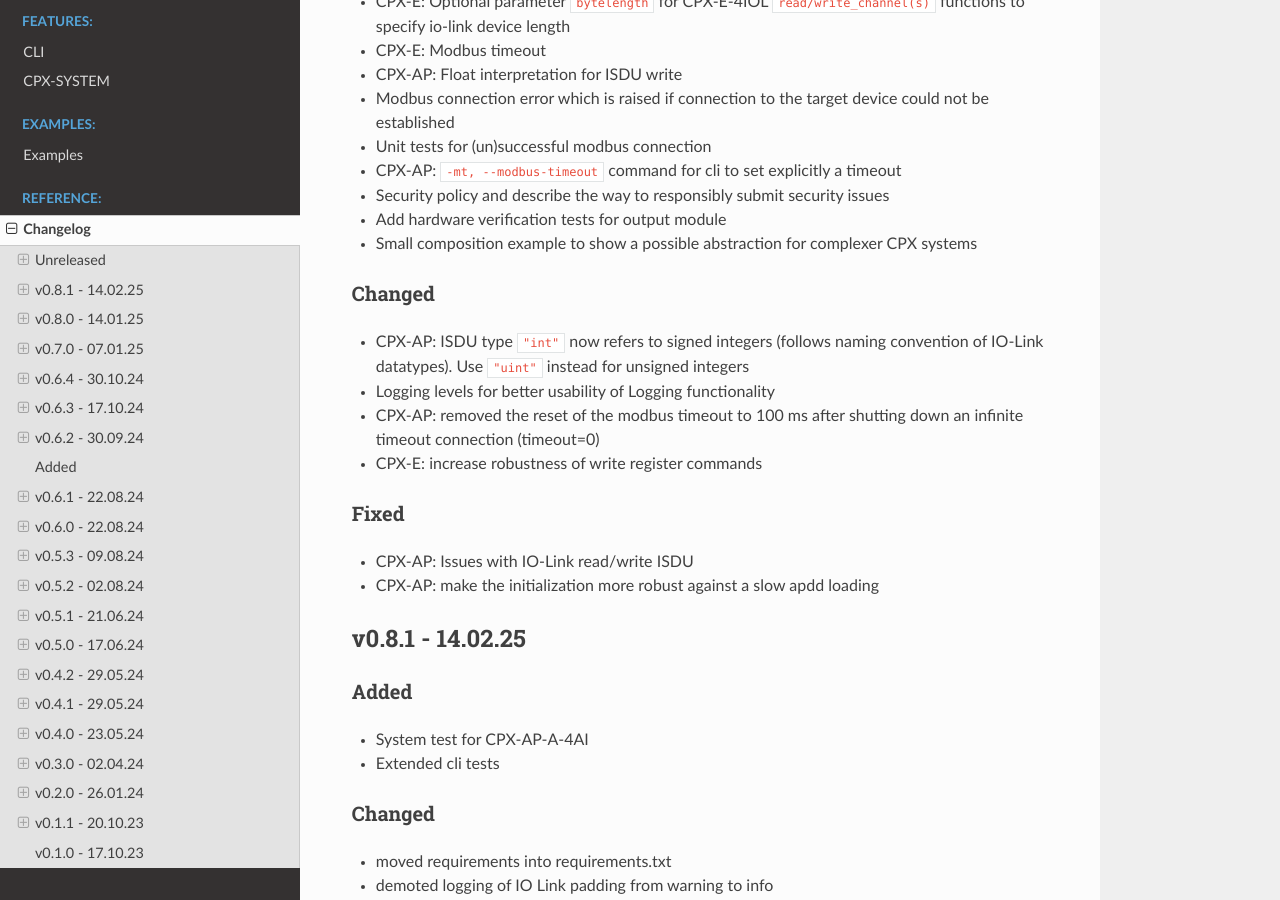
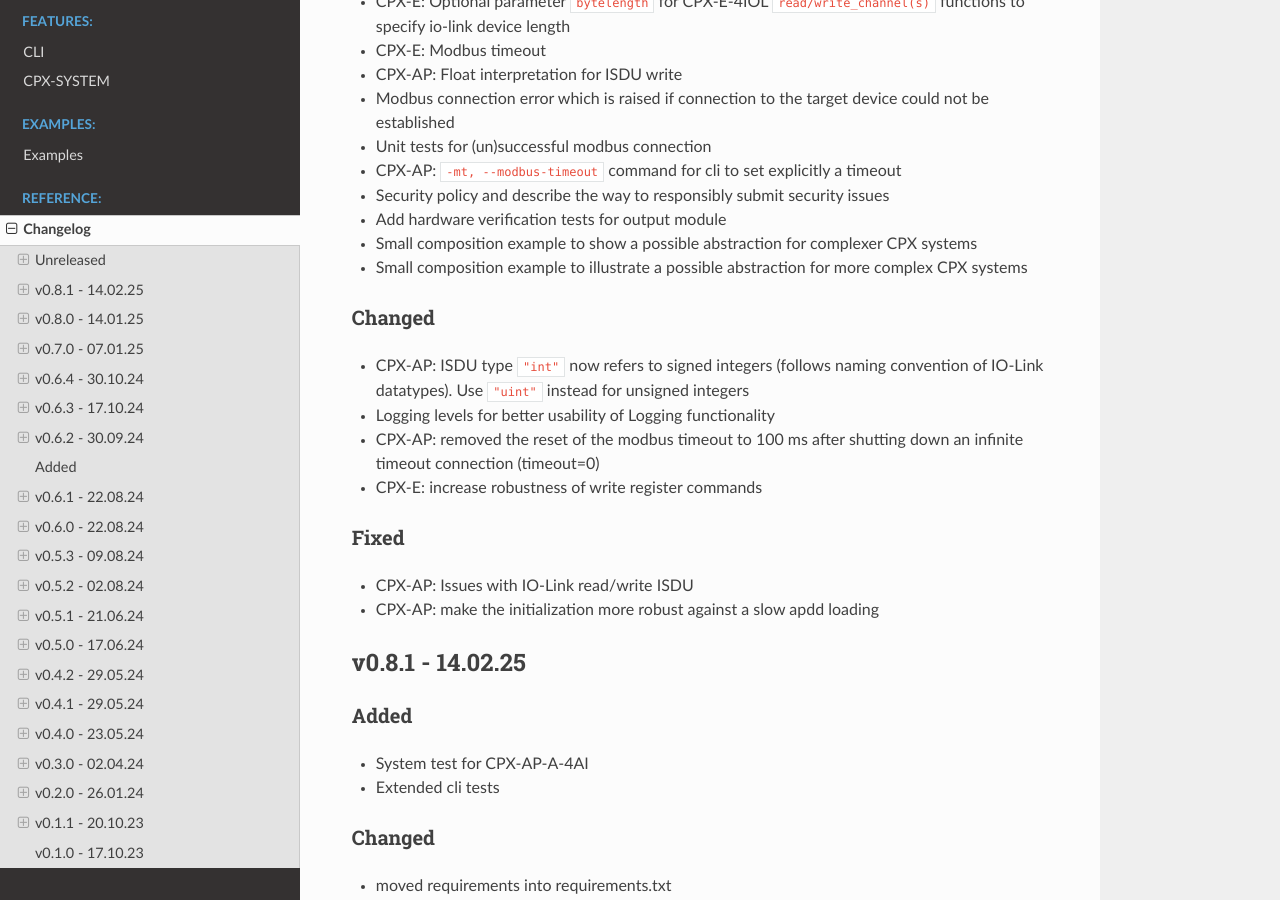
Before and after one commit to Festo-se/festo-cpx-io, a Sphinx documentation site: the page built from doc/source/changelog.rst, in a window 1280 px wide and 900 px high, scrolled down 396 px. Built offline with Sphinx 7.4.7 and the Read the Docs theme 3.1.0, drawn with Linux system fonts in a browser that asks for light colours; pages that are not in the unit, such as notebooks, are missing from menus.

Commit message:
Fix grammar

```diff
--- a/CHANGELOG.md
+++ b/CHANGELOG.md
@@ -16,6 +16,7 @@ and this project adheres to [Semantic Versioning](https://semver.org/spec/v2.0.0
 - Security policy and describe the way to responsibly submit security issues
 - Add hardware verification tests for output module
 - Small composition example to show a possible abstraction for complexer CPX systems
+- Small composition example to illustrate a possible abstraction for more complex CPX systems
 
 ### Changed
 - CPX-AP: ISDU type `"int"` now refers to signed integers (follows naming convention of IO-Link datatypes). Use `"uint"` instead for unsigned integers
--- a/doc/source/examples.rst
+++ b/doc/source/examples.rst
@@ -56,7 +56,7 @@ io-link manual connection and diagnosis
 
 :download:`Download Example <../../examples/example_cpxap_diagnosis.py>`
 
-Simple composition example to show a possible abstraction of a complexer CPX system
+Simple composition example to illustrate a possible abstraction of a more complex CPX system
 ^^^^^^^^^^^^^^^^^^^^^^^^^^^^^
 .. literalinclude:: ../../examples/example_cpxap_composition.py
 
```
